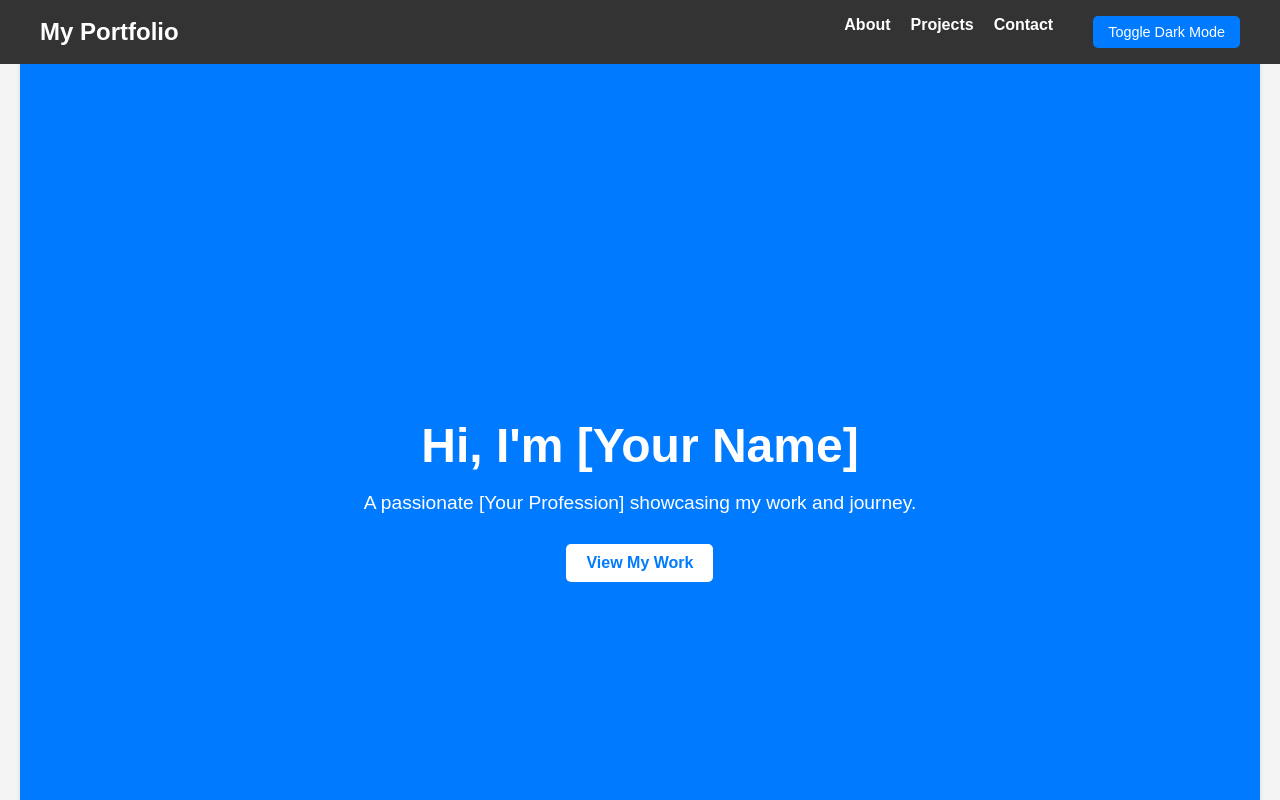
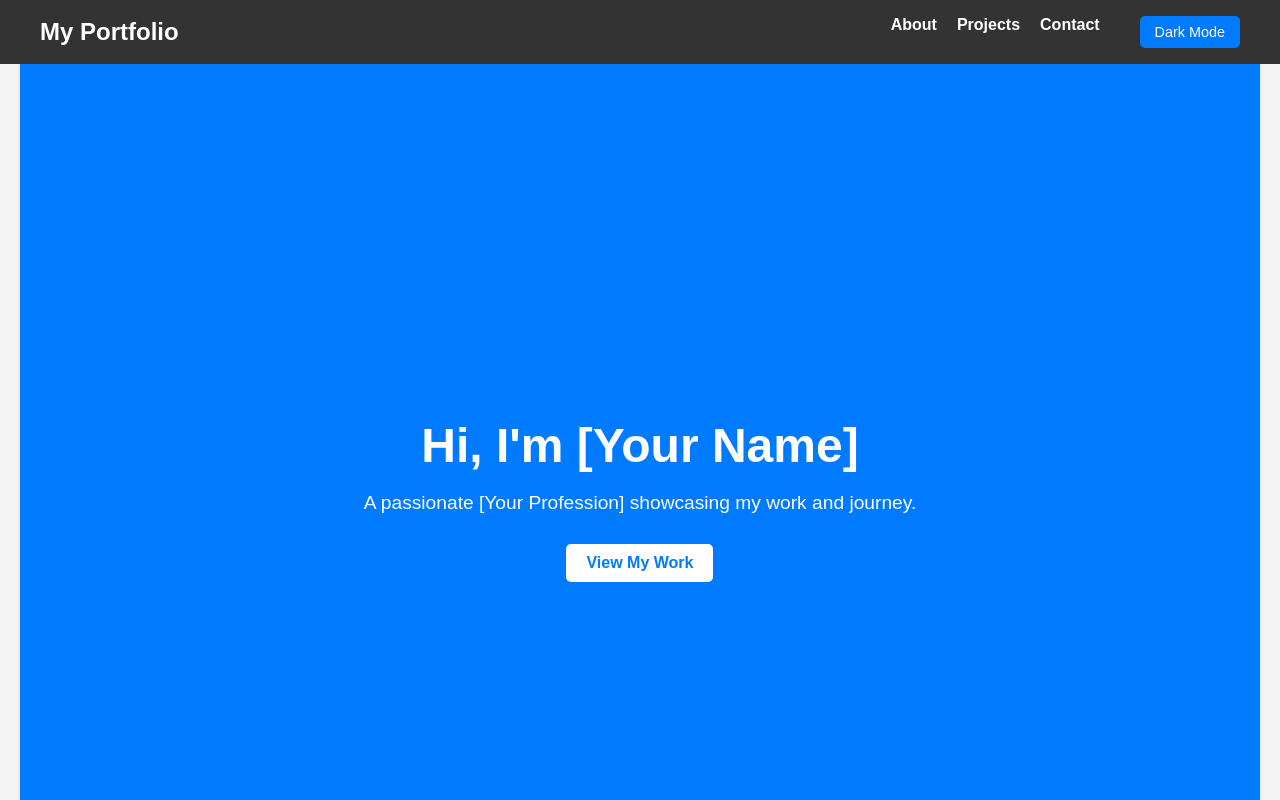
Before and after one commit to btorres/Hello_World, a plain HTML site: page index.html in a window 1280 px wide. Shown: the top 800 px of the page. Drawn offline with Linux system fonts and the light colour scheme.

Commit message:
Update index.html

```diff
--- a/index.html
+++ b/index.html
@@ -14,7 +14,7 @@
                 <li><a href="#about">About</a></li>
                 <li><a href="#projects">Projects</a></li>
                 <li><a href="#contact">Contact</a></li>
-                <li><button id="darkModeToggle">Toggle Dark Mode</button></li>
+                <li><button id="darkModeToggle">Dark Mode</button></li>
             </ul>
         </nav>
     </header>
```
